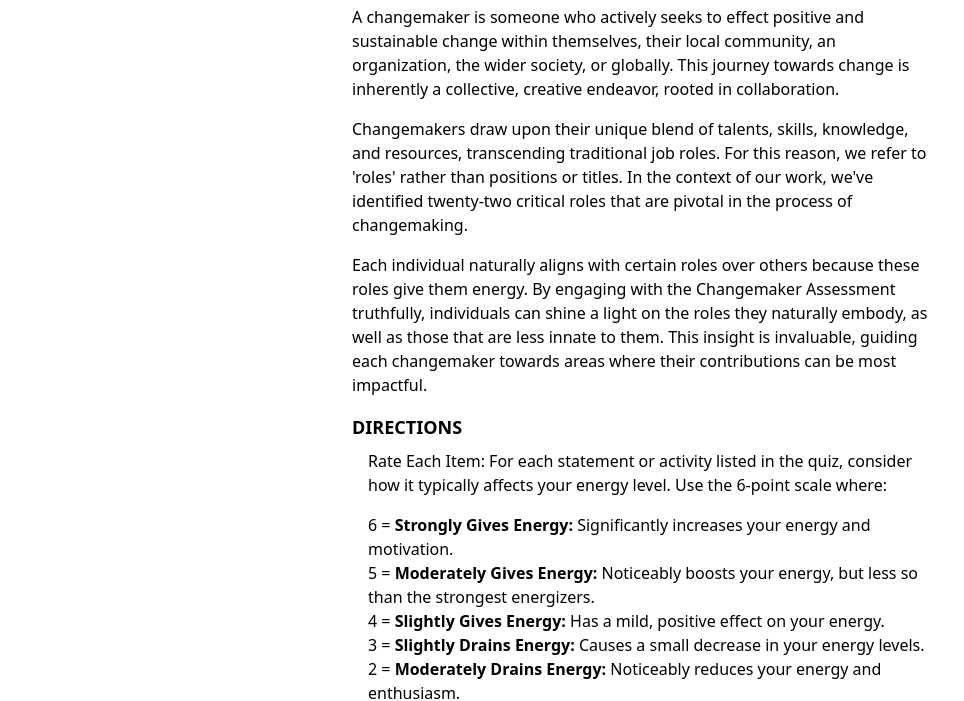
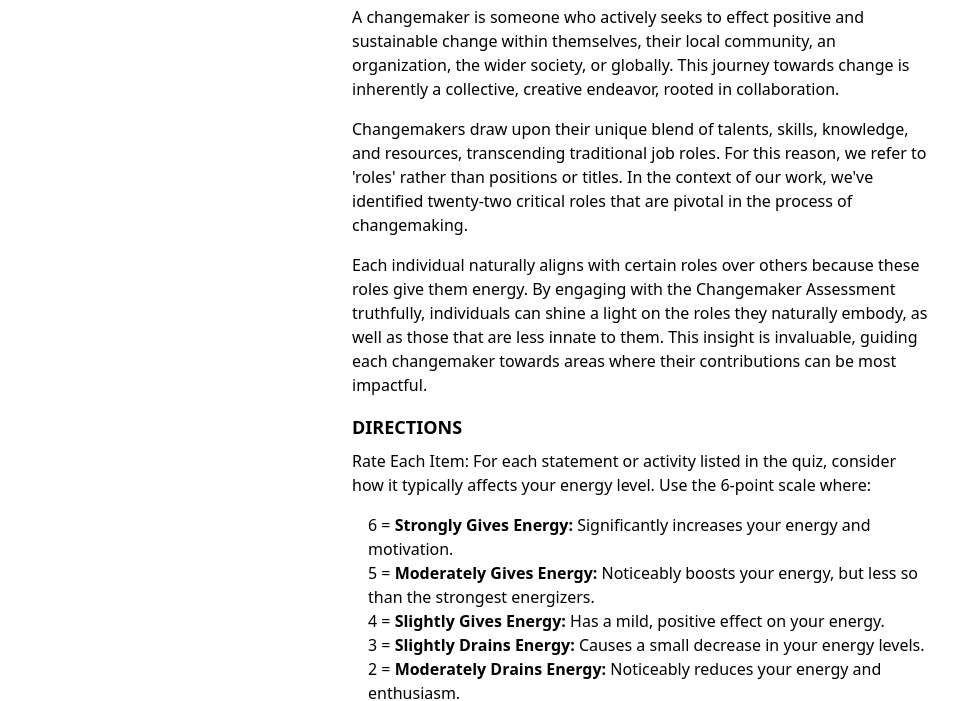
Before and after one commit to ianb/I2C-Changemaker-Roles-Assessment, a website: page docs/index.html in a window 1280 px wide. Shown: the part 103-804 px from the top of the page, without its empty margins (0-964 px from the left). Drawn offline with Linux system fonts and the light colour scheme.

Commit message:
Update index Nora Whoops 6.html

```diff
--- a/docs/index.html
+++ b/docs/index.html
@@ -57,7 +57,7 @@
 
         <h2 class="text-lg font-bold mb-2 mt-4">DIRECTIONS</h2>
 
-        <p class="mb-4 ml-4">
+   <p class="mb-4">
           Rate Each Item: For each statement or activity listed in the quiz, consider how it typically affects your energy level. Use the 6-point scale where:
         <p>
 
```
